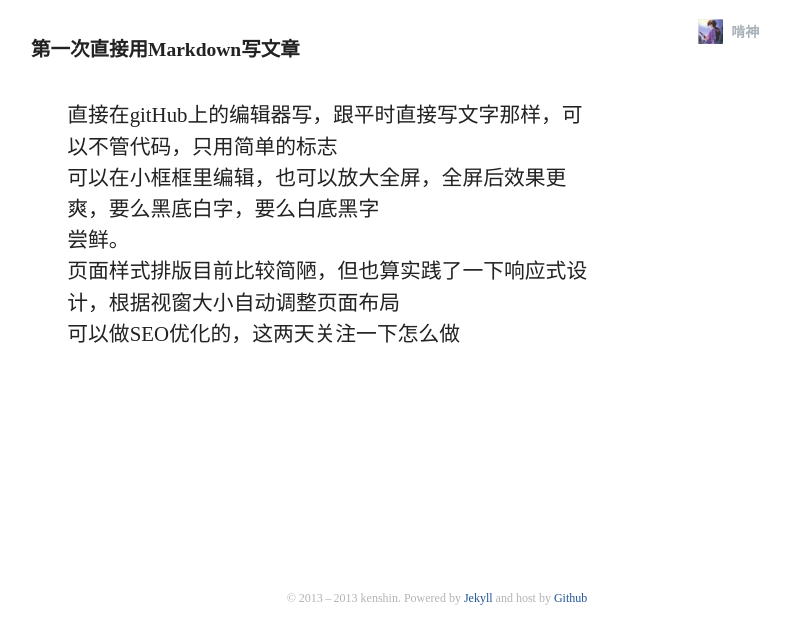
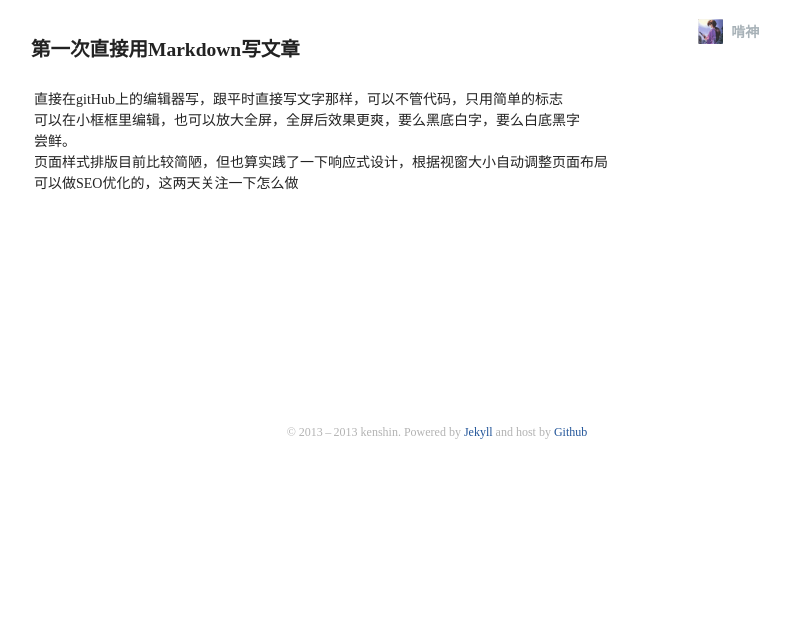
Before and after one commit to kenshinlin/archives, a Jekyll site: the page built from _posts/2013-10-21-testMd.md, in a window 1280 px wide. Shown: the top 644 px of the page, without its empty margins (203-993 px from the left). Built offline with Jekyll 4.4.1, drawn with Linux system fonts in a browser that asks for light colours; comment, search, counter and statistics services are not loaded.

Commit message:
Update style.css

```diff
--- a/css/style.css
+++ b/css/style.css
@@ -21,12 +21,12 @@ a:hover {color:#9c6}
 .article p, .article ul{
   padding:0 3px;
   line-height:1.5;
-  margin:1.6em;
-  font-size:1.6em;
+  margin:1.6em 0;
+  font-size:14px;
 }
 .article h2, .article h1{
   line-height:1.7;
-  font-family: 'Helvetica Neue,Helvetica,Arial,Sans-serif';
+  font-family: '"Helvetica Neue",Helvetica,Arial,Sans-serif';
 }
 p.copyright{
   padding: 8em 0 1em 0;
```
